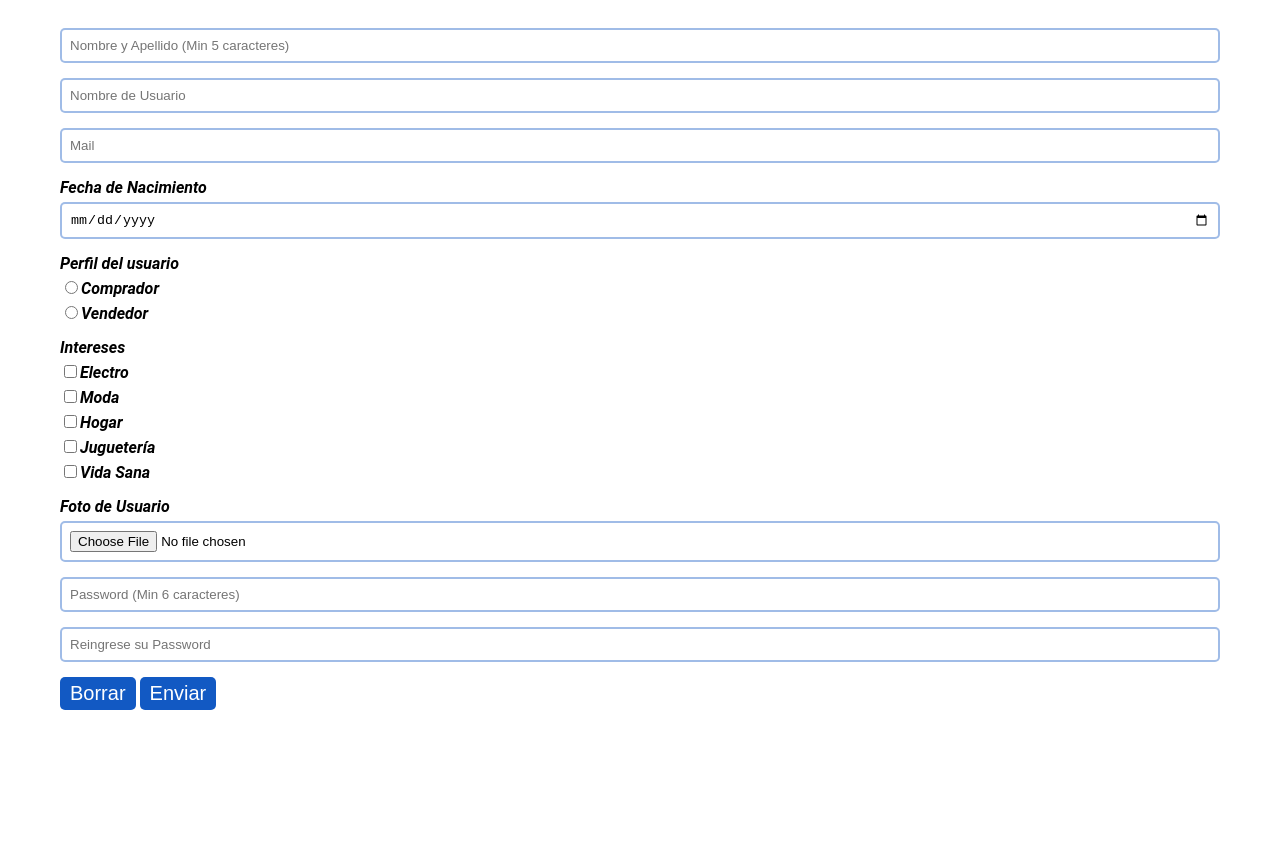
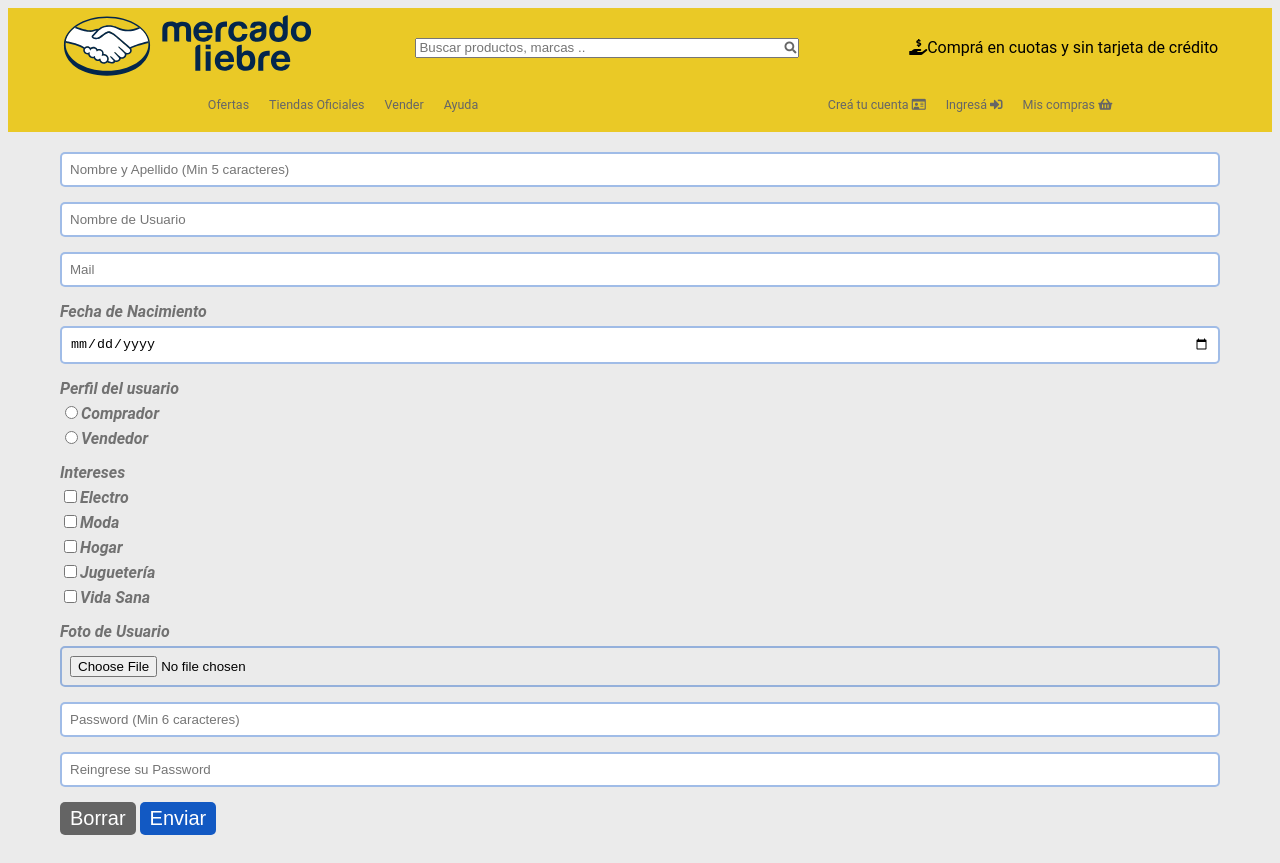
Before and after one commit to diego856/desafioHTML, a website: page views/register.html in a window 1280 px wide. Before the commit the page ends 800 px from the top, so only its background shows below. Drawn offline with Linux system fonts and the light colour scheme.

Commit message:
terminando proyecto

```diff
--- a/public/css/styles.css
+++ b/public/css/styles.css
@@ -261,6 +261,7 @@
 
 .control-formulario label
 {
+    color: rgba(100, 100, 100, 0.9);
     text-align: left;
     margin-bottom: 5px;
     font-style: italic;
@@ -268,7 +269,7 @@
     display: block;
 }
 
-.boton-formulario
+.boton-formulario,.boton-reset
 {
     background-color: #1259c3;
     border: none;
@@ -276,6 +277,11 @@
     color: #ffffff;
     padding: 5px 10px;
     border-radius: 5px;
+}
+
+.boton-reset
+{
+    background-color: rgba(100, 100, 100, 1);
 }
 
 .boton-enviar
@@ -294,6 +300,7 @@
 {
     background-color: #0022AA;
 }
+
 
 
 @media (min-width: 361px)
--- a/views/register.html
+++ b/views/register.html
@@ -11,7 +11,40 @@
     <link rel="stylesheet" href="/css/styles.css">
 </head>
 
-<body>
+<body class="body">
+    <header class="principal">
+        <section class="logo-search-container">
+            <div class="logo">
+                <img src="/img/logo-mercado-liebre.svg" alt="Logo de mercadolibre" >
+            </div>
+            <section class="busqueda">
+                <input type="search" name="busqueda" placeholder="Buscar productos, marcas ..">
+                <div class= "iconobusqueda">
+                <i class="fas fa-search"></i>
+                </div>
+            </section>
+            <p><i class="fas fa-hand-holding-usd"></i>Comprá en cuotas y sin tarjeta de crédito</p>
+        </section>
+
+        <nav class="navbar">
+            <ul>
+                <li><a href="#">Ofertas</a></li>
+                <li><a href="#">Tiendas Oficiales</a></li>
+                <li><a href="#">Vender</a></li>
+                <li><a href="#">Ayuda</a></li>
+            </ul>
+            <ul>
+                <li><a href="register">Creá tu cuenta <i class="far fa-id-card"></i></a></li>
+                <li><a href="login">Ingresá <i class="fas fa-sign-in-alt"></i></a></li>
+                <li><a href="#">Mis compras <i class="fas fa-shopping-basket"></i></a></li>
+            </ul>
+        </nav>
+
+        <div class="burger-menu">
+            <i class="fas fa-bars"></i>
+        </div>
+    </header>
+
     <form action="/" method="post" class="create-form">
         <div class="control-formulario">
             <input type="text" name="nombreCompleto" placeholder="Nombre y Apellido (Min 5 caracteres)" minlength="5" required class="control">
@@ -49,7 +82,7 @@
         <div class="control-formulario">
             <input type="password" name="validarPassword" placeholder="Reingrese su Password" pattern=".{6,}" required class="control">
         </div>
-        <button type="reset" class="boton-formulario">Borrar</button>
+        <button type="reset" class="boton-reset">Borrar</button>
         <button type="submit" class="boton-formulario">Enviar</button>
     </form>
 </body>
```
Also changed, not shown: views/login.html (+35 -3 lines).
